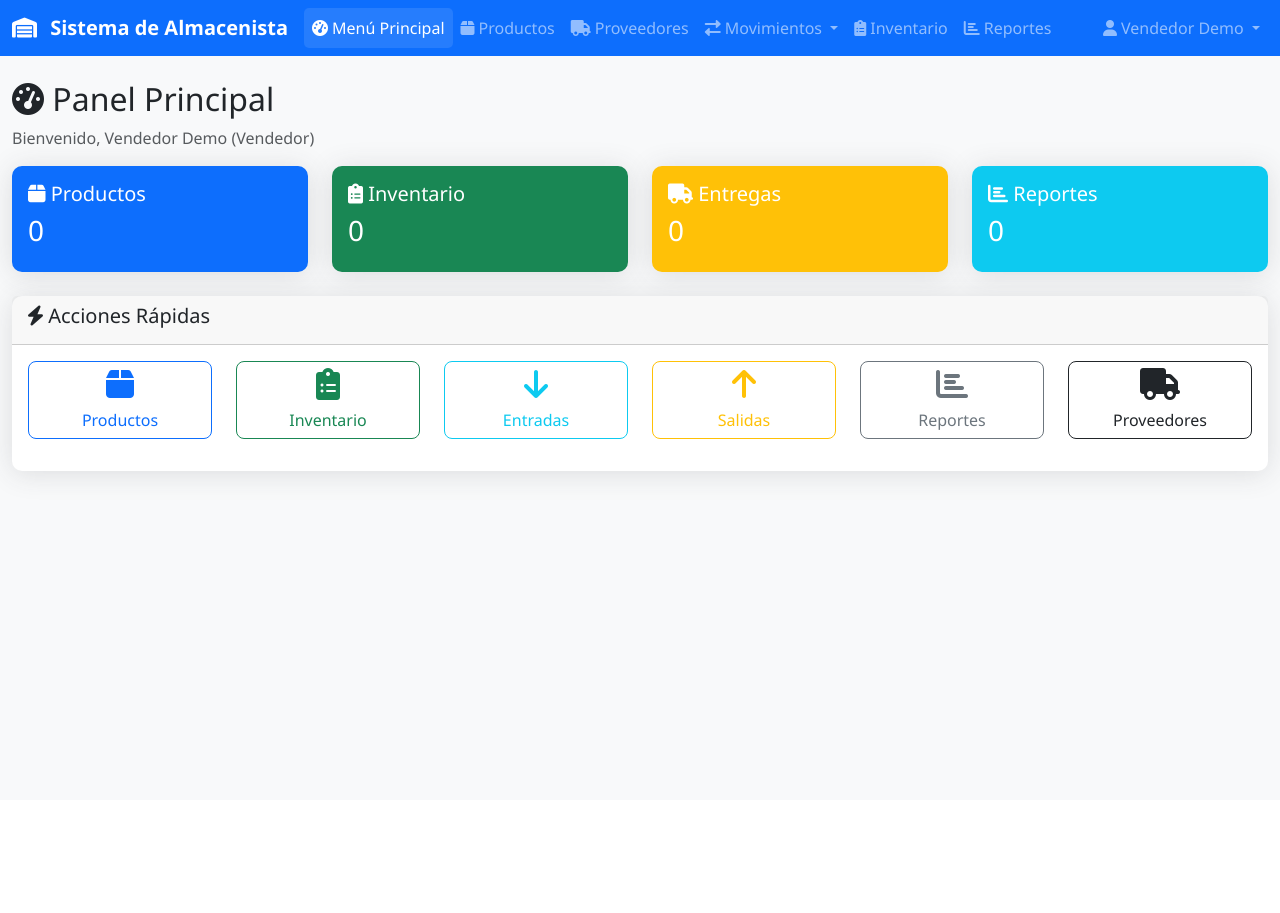
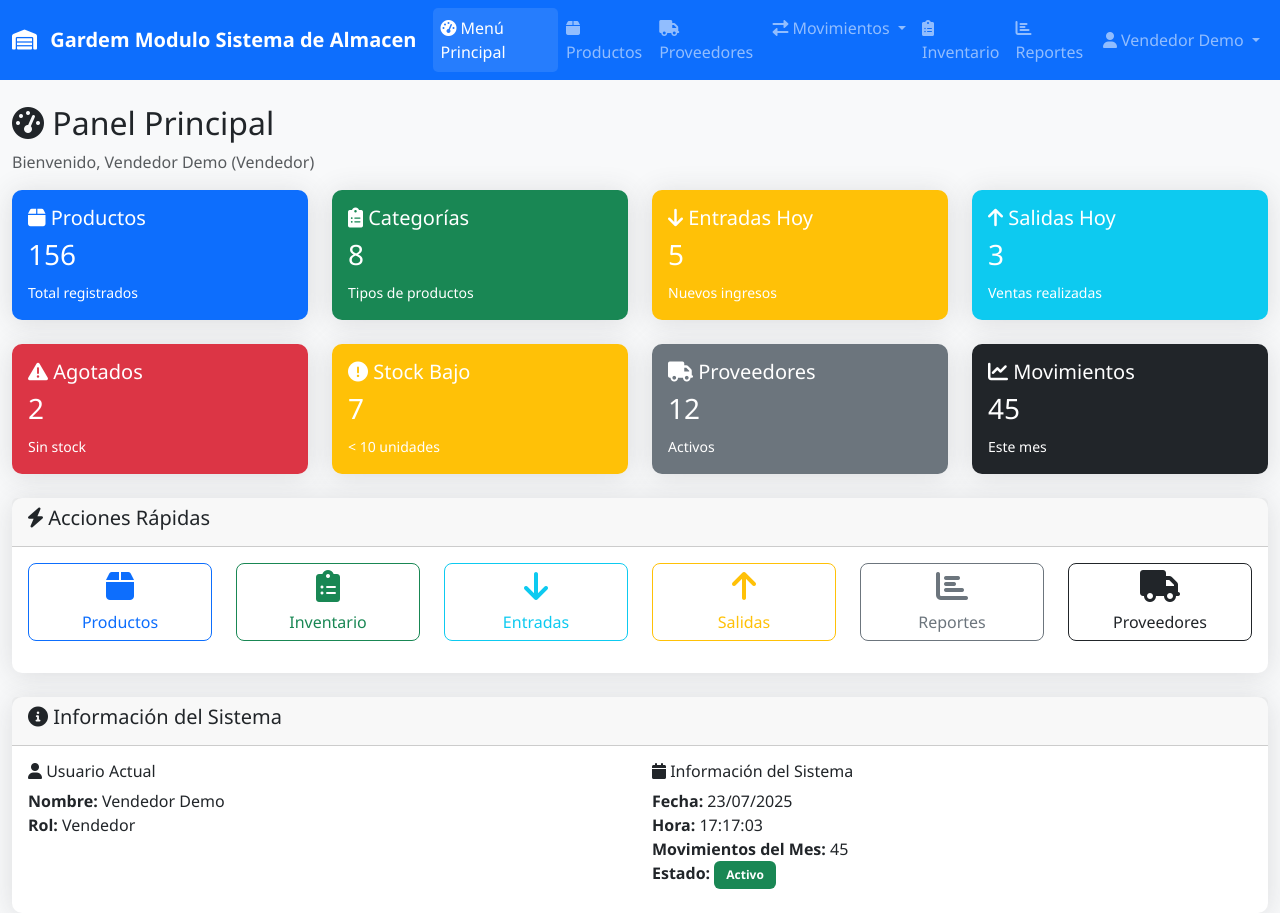
Before and after one commit to dasalgar123/gardem_modulos, a PHP site: page / in a window 1280 px wide. Before the commit the page ends 486 px from the top, so only its background shows below. Run offline with PHP 8.4, Linux system fonts and the light colour scheme; a user stored in the database is signed in; data that the repository does not hold is empty.

```diff
--- a/Modulo_gardem_inventario-php/config/database.php
+++ b/Modulo_gardem_inventario-php/config/database.php
@@ -106,34 +106,17 @@ function verificarBaseDatos() {
 
 // Función para obtener estadísticas básicas
 function obtenerEstadisticas() {
-    global $pdo;
-
-    try {
-        $stats = [];
-
-        // Contar productos
-        $stmt = $pdo->query("SELECT COUNT(*) as total FROM productos");
-        $stats['productos'] = $stmt->fetch()['total'];
-
-        // Contar categorías
-        $stmt = $pdo->query("SELECT COUNT(*) as total FROM categorias");
-        $stats['categorias'] = $stmt->fetch()['total'];
-
-        // Contar entradas hoy
-        $stmt = $pdo->query("SELECT COUNT(*) as total FROM entradas WHERE DATE(fecha) = CURDATE()");
-        $stats['entradas_hoy'] = $stmt->fetch()['total'];
-
-        // Contar salidas hoy
-        $stmt = $pdo->query("SELECT COUNT(*) as total FROM salidas WHERE DATE(fecha) = CURDATE()");
-        $stats['salidas_hoy'] = $stmt->fetch()['total'];
-
-        return $stats;
-
-    } catch (Exception $e) {
-        return [
-            'error' => $e->getMessage()
-        ];
-    }
+    // Valores quemados (hardcodeados) para mostrar en el dashboard
+    return [
+        'productos' => 156,
+        'categorias' => 8,
+        'proveedores' => 12,
+        'entradas_hoy' => 5,
+        'salidas_hoy' => 3,
+        'stock_bajo' => 7,
+        'agotados' => 2,
+        'movimientos_mes' => 45
+    ];
 }
 
 // Función para crear usuario administrador
--- a/Modulo_gardem_inventario-php/index.php
+++ b/Modulo_gardem_inventario-php/index.php
@@ -35,7 +35,7 @@ $page = $_GET['page'] ?? 'menu_principal';
         <div class="container-fluid">
             <a class="navbar-brand" href="index.php">
                 <i class="fas fa-warehouse me-2"></i>
-                Sistema de Almacenista
+                Gardem Modulo Sistema de Almacen
             </a>
 
             <button class="navbar-toggler" type="button" data-bs-toggle="collapse" data-bs-target="#navbarNav">
@@ -121,37 +121,86 @@ $page = $_GET['page'] ?? 'menu_principal';
                 </div>
             </div>
 
+            <?php
+            // Obtener estadísticas de la base de datos
+            $stats = obtenerEstadisticas();
+            ?>
+
             <!-- Tarjetas de estadísticas -->
             <div class="row mb-4">
                 <div class="col-md-3">
                     <div class="card bg-primary text-white">
                         <div class="card-body">
                             <h5><i class="fas fa-box"></i> Productos</h5>
-                            <h3>0</h3>
+                            <h3><?php echo $stats['productos']; ?></h3>
+                            <small>Total registrados</small>
                         </div>
                     </div>
                 </div>
                 <div class="col-md-3">
                     <div class="card bg-success text-white">
                         <div class="card-body">
-                            <h5><i class="fas fa-clipboard-list"></i> Inventario</h5>
-                            <h3>0</h3>
+                            <h5><i class="fas fa-clipboard-list"></i> Categorías</h5>
+                            <h3><?php echo $stats['categorias']; ?></h3>
+                            <small>Tipos de productos</small>
                         </div>
                     </div>
                 </div>
                 <div class="col-md-3">
                     <div class="card bg-warning text-white">
                         <div class="card-body">
-                            <h5><i class="fas fa-truck"></i> Entregas</h5>
-                            <h3>0</h3>
+                            <h5><i class="fas fa-arrow-down"></i> Entradas Hoy</h5>
+                            <h3><?php echo $stats['entradas_hoy']; ?></h3>
+                            <small>Nuevos ingresos</small>
                         </div>
                     </div>
                 </div>
                 <div class="col-md-3">
                     <div class="card bg-info text-white">
                         <div class="card-body">
-                            <h5><i class="fas fa-chart-bar"></i> Reportes</h5>
-                            <h3>0</h3>
+                            <h5><i class="fas fa-arrow-up"></i> Salidas Hoy</h5>
+                            <h3><?php echo $stats['salidas_hoy']; ?></h3>
+                            <small>Ventas realizadas</small>
+                        </div>
+                    </div>
+                </div>
+            </div>
+
+            <!-- Tarjetas de alertas y proveedores -->
+            <div class="row mb-4">
+                <div class="col-md-3">
+                    <div class="card bg-danger text-white">
+                        <div class="card-body">
+                            <h5><i class="fas fa-exclamation-triangle"></i> Agotados</h5>
+                            <h3><?php echo $stats['agotados']; ?></h3>
+                            <small>Sin stock</small>
+                        </div>
+                    </div>
+                </div>
+                <div class="col-md-3">
+                    <div class="card bg-warning text-white">
+                        <div class="card-body">
+                            <h5><i class="fas fa-exclamation-circle"></i> Stock Bajo</h5>
+                            <h3><?php echo $stats['stock_bajo']; ?></h3>
+                            <small>< 10 unidades</small>
+                        </div>
+                    </div>
+                </div>
+                <div class="col-md-3">
+                    <div class="card bg-secondary text-white">
+                        <div class="card-body">
+                            <h5><i class="fas fa-truck"></i> Proveedores</h5>
+                            <h3><?php echo $stats['proveedores']; ?></h3>
+                            <small>Activos</small>
+                        </div>
+                    </div>
+                </div>
+                <div class="col-md-3">
+                    <div class="card bg-dark text-white">
+                        <div class="card-body">
+                            <h5><i class="fas fa-chart-line"></i> Movimientos</h5>
+                            <h3><?php echo $stats['movimientos_mes']; ?></h3>
+                            <small>Este mes</small>
                         </div>
                     </div>
                 </div>
@@ -201,6 +250,37 @@ $page = $_GET['page'] ?? 'menu_principal';
                     </div>
                 </div>
             </div>
+
+            <!-- Información del sistema -->
+            <div class="row mt-4">
+                <div class="col-12">
+                    <div class="card">
+                        <div class="card-header">
+                            <h5><i class="fas fa-info-circle"></i> Información del Sistema</h5>
+                        </div>
+                        <div class="card-body">
+                            <div class="row">
+                                <div class="col-md-6">
+                                    <h6><i class="fas fa-user"></i> Usuario Actual</h6>
+                                    <p class="mb-2">
+                                        <strong>Nombre:</strong> <?php echo htmlspecialchars($_SESSION['usuario_nombre']); ?><br>
+                                        <strong>Rol:</strong> <?php echo ucfirst($_SESSION['usuario_rol']); ?>
+                                    </p>
+                                </div>
+                                <div class="col-md-6">
+                                    <h6><i class="fas fa-calendar"></i> Información del Sistema</h6>
+                                    <p class="mb-2">
+                                        <strong>Fecha:</strong> <?php echo date('d/m/Y'); ?><br>
+                                        <strong>Hora:</strong> <?php echo date('H:i:s'); ?><br>
+                                        <strong>Movimientos del Mes:</strong> <?php echo $stats['movimientos_mes']; ?><br>
+                                        <strong>Estado:</strong> <span class="badge bg-success">Activo</span>
+                                    </p>
+                                </div>
+                            </div>
+                        </div>
+                    </div>
+                </div>
+            </div>
         <?php elseif ($page == 'productos'): ?>
             <?php include 'vista/productos.php'; ?>
         <?php elseif ($page == 'proveedores'): ?>
```
Also changed, not shown: Modulo_gardem_inventario-php/crear_datos_prueba.php (added, +128 -0 lines), Modulo_gardem_inventario-php/verificar_db.php (added, +65 -0 lines).
